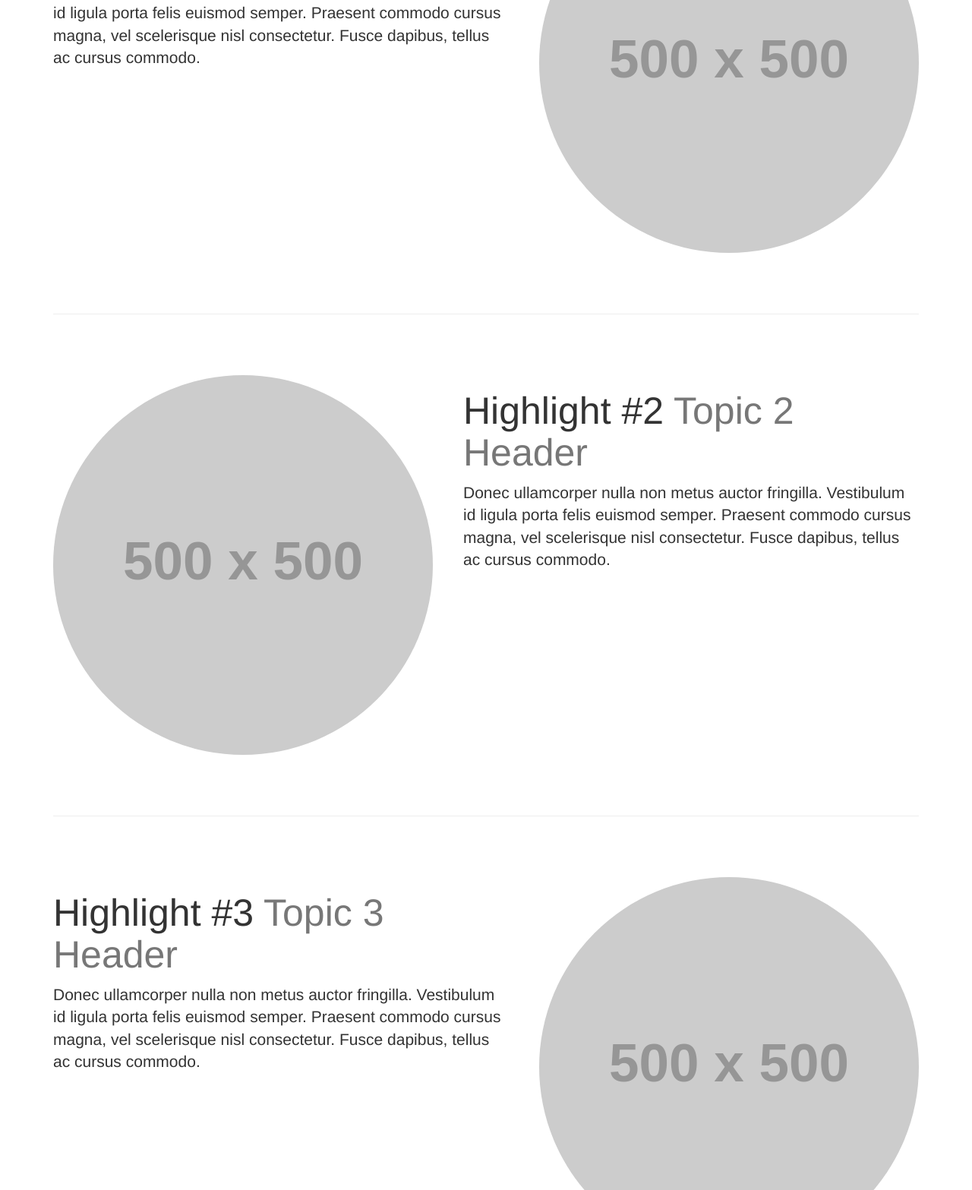
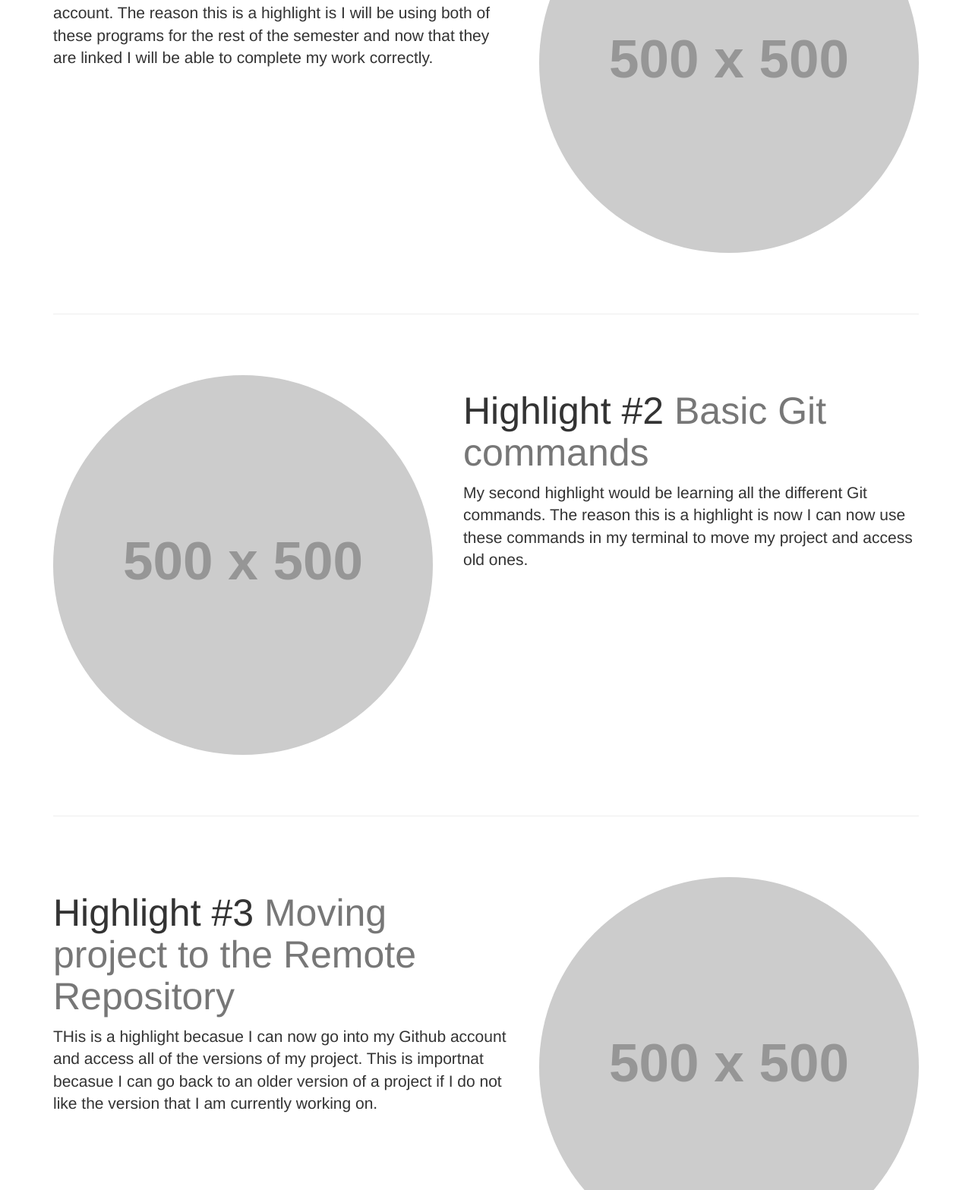
Before and after one commit to jrhobbs/lesson3_codeversioning, a plain HTML site: page Lesson3_Assignment/index.html in a window 1280 px wide. Shown: the part 779-2346 px from the top of the page at 76% size. Drawn offline with Linux system fonts and the light colour scheme.

Commit message:
Final Website for Lesson 3

```diff
--- a/Lesson3_Assignment/index.html
+++ b/Lesson3_Assignment/index.html
@@ -4,8 +4,8 @@
       LIS 2360:  Web Application Development
       Assignment:  Lesson 1
 
-      Author:
-      Date:
+      Author: JR Hobbs
+      Date:   9/11/15
 
       Filename: index.html
    -->
@@ -73,7 +73,7 @@
         <div class="headline">
             <div class="container">
                 <h2>Lesson 2 Highlights</h2>
-                <h3>INSERT YOUR NAME</h3>
+                <h3>Joseph R. Hobbs</h3>
             </div>
         </div>
     </header>
@@ -87,9 +87,9 @@
         <div class="featurette" id="about">
             <img class="featurette-image img-circle img-responsive pull-right" src="http://placehold.it/500x500">
             <h2 class="featurette-heading">Highlight #1
-                <span class="text-muted">Topic 1 Header</span>
+                <span class="text-muted">Linking Github to Codio</span>
             </h2>
-            <p class="lead">Donec ullamcorper nulla non metus auctor fringilla. Vestibulum id ligula porta felis euismod semper. Praesent commodo cursus magna, vel scelerisque nisl consectetur. Fusce dapibus, tellus ac cursus commodo.</p>
+            <p class="lead"> My first highlight was linking my codio workspace to my github account. The reason this is a highlight is I will be using both of these programs for the rest of the semester and now that they are linked I will be able to complete my work correctly. </p>
         </div>
 
         <hr class="featurette-divider">
@@ -98,9 +98,9 @@
         <div class="featurette" id="services">
             <img class="featurette-image img-circle img-responsive pull-left" src="http://placehold.it/500x500">
             <h2 class="featurette-heading">Highlight #2
-                <span class="text-muted">Topic 2 Header</span>
+                <span class="text-muted">Basic Git commands</span>
             </h2>
-            <p class="lead">Donec ullamcorper nulla non metus auctor fringilla. Vestibulum id ligula porta felis euismod semper. Praesent commodo cursus magna, vel scelerisque nisl consectetur. Fusce dapibus, tellus ac cursus commodo.</p>
+            <p class="lead"> My second highlight would be learning all the different Git commands. The reason this is a highlight is now I can now use these commands in my terminal to move my project and access old ones.</p>
         </div>
 
         <hr class="featurette-divider">
@@ -109,9 +109,9 @@
         <div class="featurette" id="contact">
             <img class="featurette-image img-circle img-responsive pull-right" src="http://placehold.it/500x500">
             <h2 class="featurette-heading">Highlight #3
-                <span class="text-muted">Topic 3 Header</span>
+                <span class="text-muted">Moving project to the Remote Repository</span>
             </h2>
-            <p class="lead">Donec ullamcorper nulla non metus auctor fringilla. Vestibulum id ligula porta felis euismod semper. Praesent commodo cursus magna, vel scelerisque nisl consectetur. Fusce dapibus, tellus ac cursus commodo.</p>
+            <p class="lead"> THis is a highlight becasue I can now go into my Github account and access all of the versions of my project. This is importnat becasue I can go back to an older version of a project if I do not like the version that I am currently working on. </p>
         </div>
 
         <hr class="featurette-divider">
```
